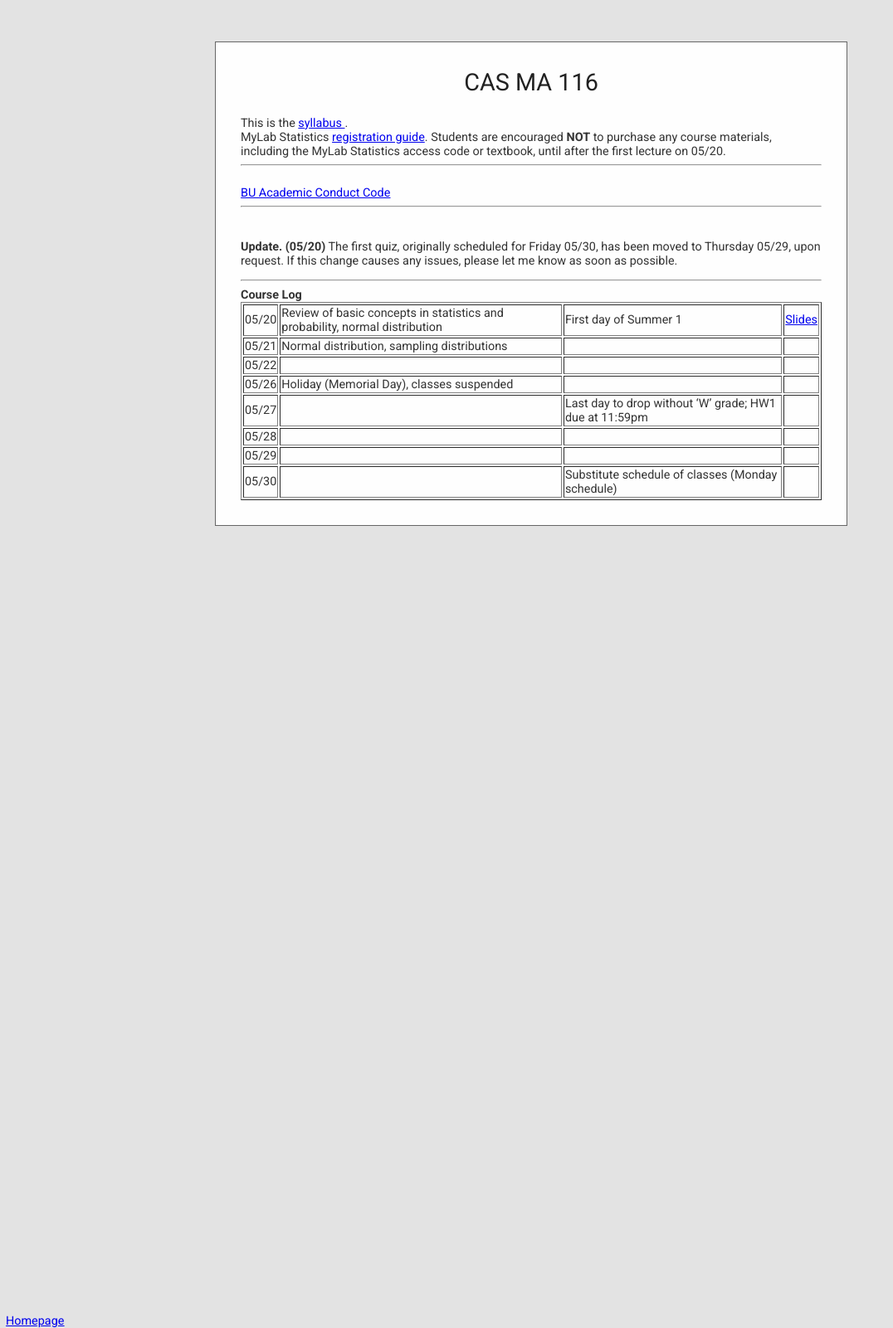
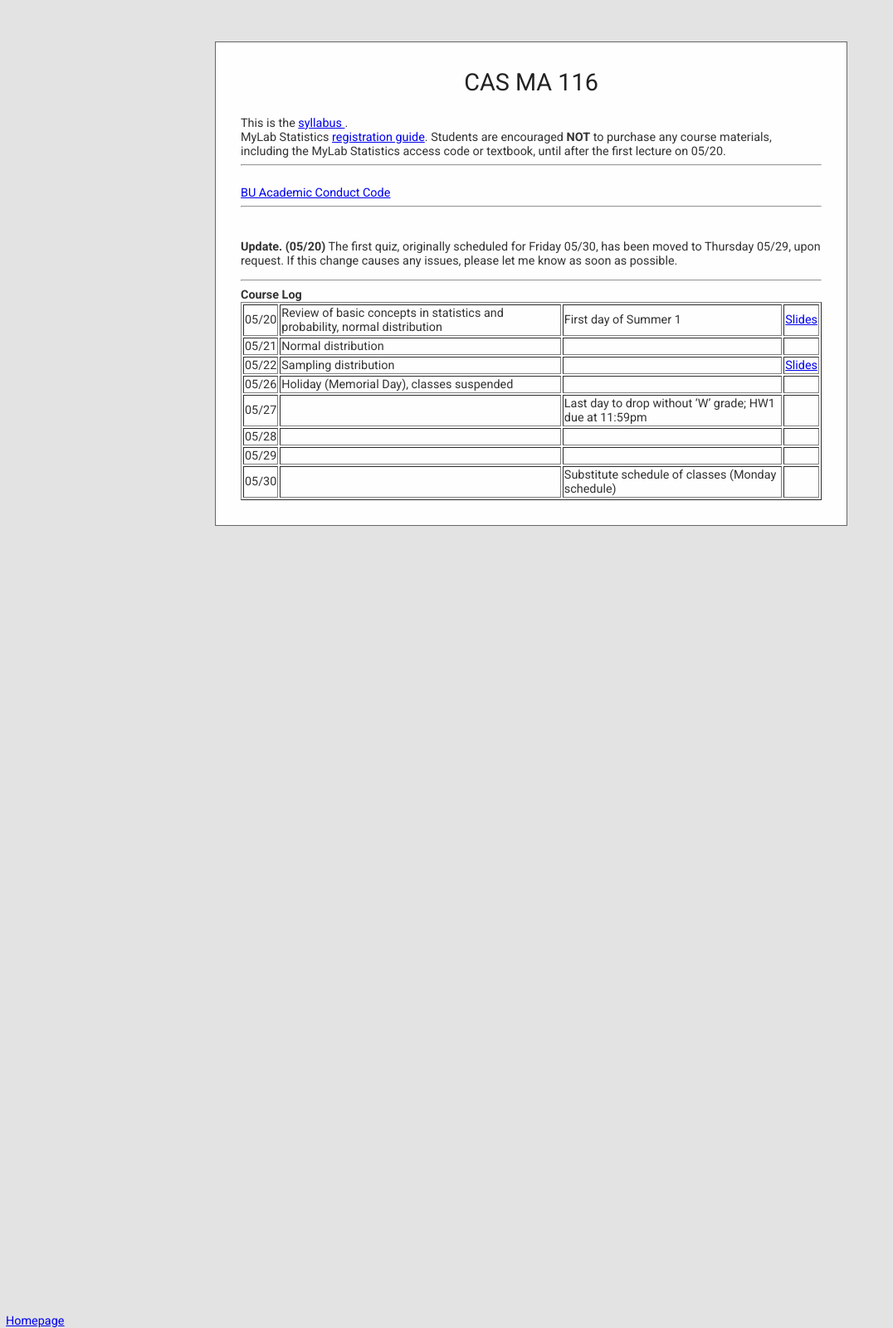
Before and after one commit to cesail/cesail.github.io, a Jekyll site: the page built from courses/25s1ma116/index.html, in a window 1280 px wide. Shown: the whole page at 83% size, without its empty margins (0-1076 px from the left). Built offline with Jekyll 4.4.1, drawn with Linux system fonts in a browser that asks for light colours; some web fonts are replaced; a script that is not in the unit is left out.

Commit message:
Update index.html

```diff
--- a/courses/25s1ma116/index.html
+++ b/courses/25s1ma116/index.html
@@ -86,15 +86,15 @@
   </tr>
   <tr>
     <td> 05/21 </td>
-    <td> Normal distribution, sampling distributions </td>
+    <td> Normal distribution </td>
     <td> </td>
     <td> </td>
   </tr>
   <tr>
     <td> 05/22 </td>
+    <td>Sampling distribution</td>
     <td></td>
-    <td></td>
-    <td> </td>
+    <td>  <a href="0521.pdf"> Slides </a>  </td>
   </tr>
   <tr>
     <td> 05/26 </td>
```
